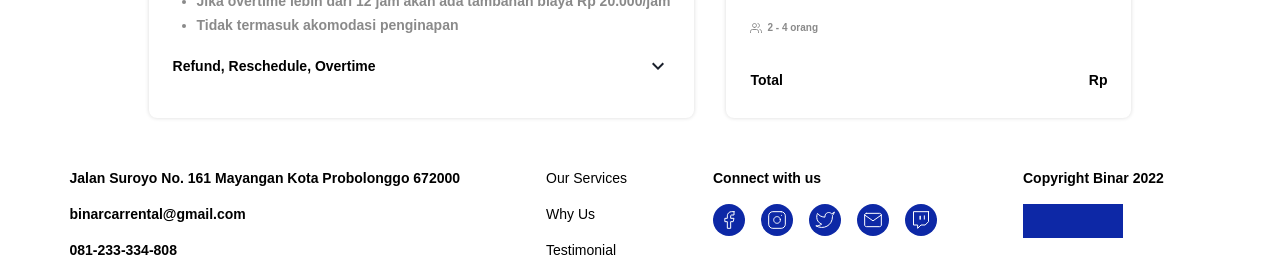
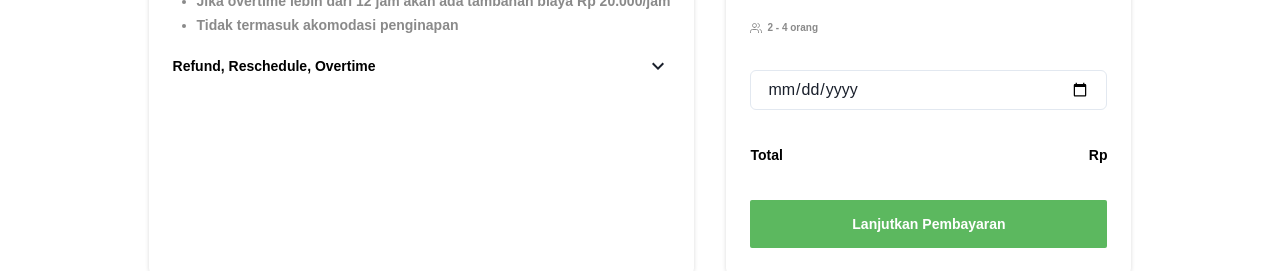
Before and after one commit to ChefKiraJr/Binar-Car-Rental, a React (Create React App) app: page /car-detail/1 in a window 1280 px wide. Shown: the part 545-816 px from the top of the page. Built offline with nearby package versions, Linux system fonts and the light colour scheme; no server answers; the HTML template or start-up script is replaced by a standard one.

Commit message:
adding purchase button on detailed car page

```diff
--- a/src/pages/carDetail/components/carInformation/CarInformation.js
+++ b/src/pages/carDetail/components/carInformation/CarInformation.js
@@ -1,13 +1,14 @@
-import React from "react";
-import "./carInformation.css";
+import React from 'react';
+import './carInformation.css';
 import {
   Accordion,
   AccordionItem,
   AccordionButton,
   AccordionPanel,
   AccordionIcon,
-} from "@chakra-ui/react";
-import { PeopleIcon } from "./Dummy";
+} from '@chakra-ui/react';
+import { PeopleIcon } from './Dummy';
+import { Button, Input } from '@chakra-ui/react';
 
 const CarInformation = ({ data }) => {
   return (
@@ -76,20 +77,34 @@ const CarInformation = ({ data }) => {
               <div className="car-card__header">
                 <p>{data.name}</p>
                 <div className="car-card__people">
-                  <PeopleIcon />{" "}
+                  <PeopleIcon />{' '}
                   <p>
-                    {data.category === "large"
-                      ? "5 - 7 orang"
-                      : data.category === "medium"
-                      ? "4 - 5 orang"
-                      : "2 - 4 orang"}
+                    {data.category === 'large'
+                      ? '5 - 7 orang'
+                      : data.category === 'medium'
+                      ? '4 - 5 orang'
+                      : '2 - 4 orang'}
                   </p>
                 </div>
               </div>
+              <Input type="date" />
               <div className="car-card__price">
                 <p>Total</p>
                 <p>{`Rp ${data.price}`}</p>
               </div>
+              <Button
+                w="100%"
+                h="48px"
+                padding="14px"
+                color="#fff"
+                fontWeight="700"
+                fontSize="14px"
+                lineHeight="20px"
+                backgroundColor="#5CB85F"
+                borderRadius="2px"
+              >
+                Lanjutkan Pembayaran
+              </Button>
             </div>
           </div>
         </div>
```
Also changed, not shown: src/pages/customer/eTicket/ETicket.js (added, +12 -0 lines), src/pages/customer/pembayaran/Pembayaran.js (added, +12 -0 lines).
